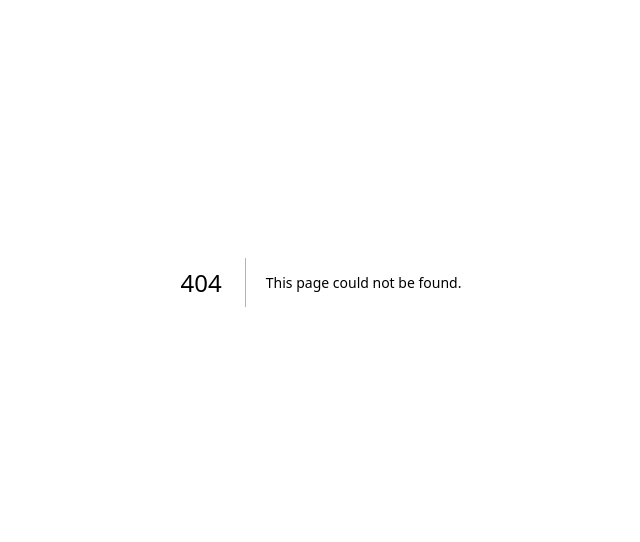
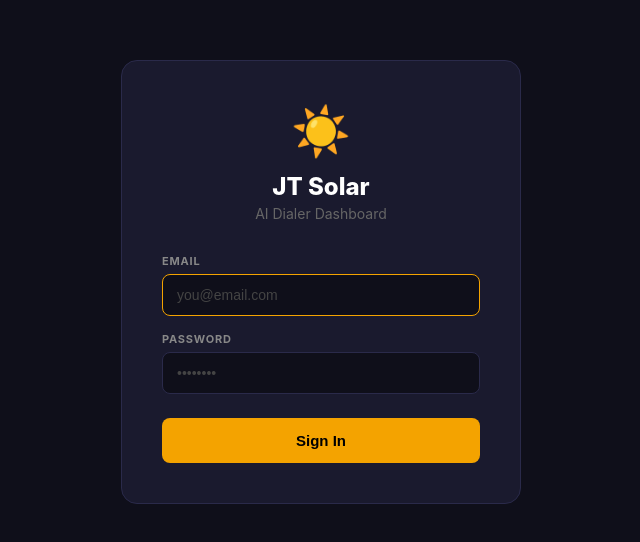
Before and after one commit to thefastwayai-boop/jt-solar-dashboard, a Next.js app: page /login in a window 1280 px wide. Before the commit this address had no page. Shown: the part 118-660 px from the top of the page, without its empty margins (319-959 px from the left). Built offline with nearby package versions, Linux system fonts and the light colour scheme.

Commit message:
Create login.js

```diff
--- /dev/null
+++ b/pages/login.js
@@ -0,0 +1,96 @@
+import { useState } from 'react'
+import { useRouter } from 'next/router'
+import Head from 'next/head'
+
+export default function Login() {
+  const router = useRouter()
+  const [email, setEmail]       = useState('')
+  const [password, setPassword] = useState('')
+  const [error, setError]       = useState('')
+  const [loading, setLoading]   = useState(false)
+
+  async function handleSubmit(e) {
+    e.preventDefault()
+    setError('')
+    setLoading(true)
+    try {
+      const res = await fetch('/api/auth/login', {
+        method: 'POST',
+        headers: { 'Content-Type': 'application/json' },
+        body: JSON.stringify({ email, password })
+      })
+      if (res.ok) {
+        router.push('/')
+      } else {
+        const data = await res.json()
+        setError(data.error || 'Invalid email or password.')
+      }
+    } catch {
+      setError('Something went wrong. Try again.')
+    } finally {
+      setLoading(false)
+    }
+  }
+
+  return (
+    <>
+      <Head><title>JT Solar — Login</title></Head>
+      <div className="page">
+        <div className="card">
+          <div className="logo">☀️</div>
+          <h1>JT Solar</h1>
+          <p>AI Dialer Dashboard</p>
+          <form onSubmit={handleSubmit}>
+            <div className="field">
+              <label>Email</label>
+              <input
+                type="email"
+                value={email}
+                onChange={e => setEmail(e.target.value)}
+                placeholder="you@email.com"
+                required
+                autoFocus
+              />
+            </div>
+            <div className="field">
+              <label>Password</label>
+              <input
+                type="password"
+                value={password}
+                onChange={e => setPassword(e.target.value)}
+                placeholder="••••••••"
+                required
+              />
+            </div>
+            {error && <div className="error">{error}</div>}
+            <button type="submit" disabled={loading}>
+              {loading ? 'Signing in…' : 'Sign In'}
+            </button>
+          </form>
+        </div>
+      </div>
+
+      <style jsx global>{`
+        * { margin:0; padding:0; box-sizing:border-box; }
+        body { font-family:-apple-system,BlinkMacSystemFont,'Segoe UI',sans-serif; background:#0f0f1a; color:#e0e0e0; min-height:100vh; }
+      `}</style>
+
+      <style jsx>{`
+        .page { min-height:100vh; display:flex; align-items:center; justify-content:center; padding:24px; }
+        .card { background:#1a1a2e; border:1px solid #2a2a4a; border-radius:16px; padding:40px; width:100%; max-width:400px; }
+        .logo { font-size:48px; text-align:center; margin-bottom:12px; }
+        h1 { font-size:24px; font-weight:800; color:#fff; text-align:center; margin-bottom:4px; }
+        p { font-size:14px; color:#666; text-align:center; margin-bottom:32px; }
+        .field { margin-bottom:16px; }
+        label { display:block; font-size:11px; font-weight:700; color:#888; letter-spacing:.8px; text-transform:uppercase; margin-bottom:6px; }
+        input { width:100%; background:#0f0f1a; border:1px solid #2a2a4a; border-radius:8px; color:#fff; font-size:14px; padding:12px 14px; outline:none; transition:border-color .2s; }
+        input:focus { border-color:#f4a300; }
+        input::placeholder { color:#444; }
+        .error { background:#2a0d0d; border:1px solid #dc3545; color:#dc3545; font-size:13px; padding:10px 14px; border-radius:8px; margin-bottom:16px; }
+        button { width:100%; background:#f4a300; border:none; border-radius:8px; color:#000; font-size:15px; font-weight:800; padding:14px; cursor:pointer; transition:background .2s; margin-top:8px; }
+        button:hover { background:#e09500; }
+        button:disabled { background:#3a3a6a; color:#666; cursor:not-allowed; }
+      `}</style>
+    </>
+  )
+}
```
